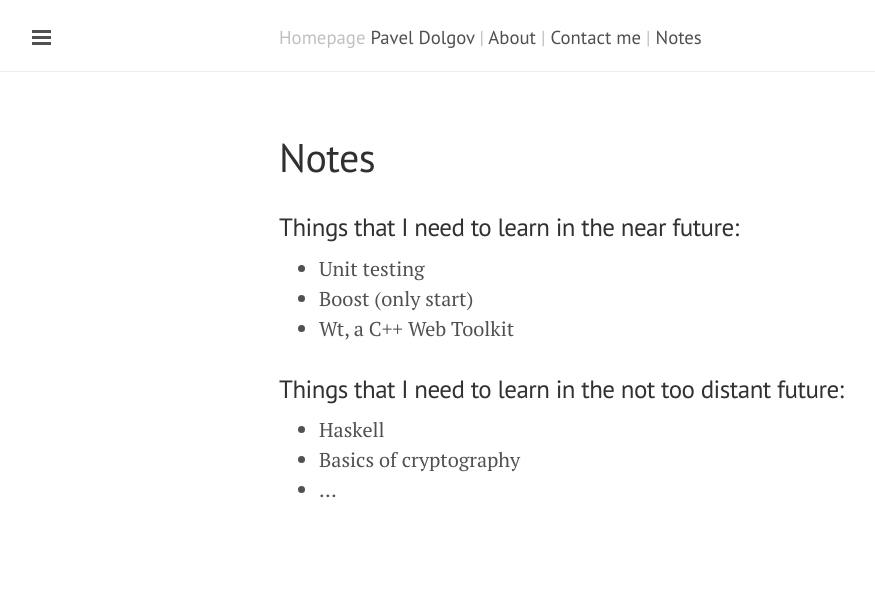
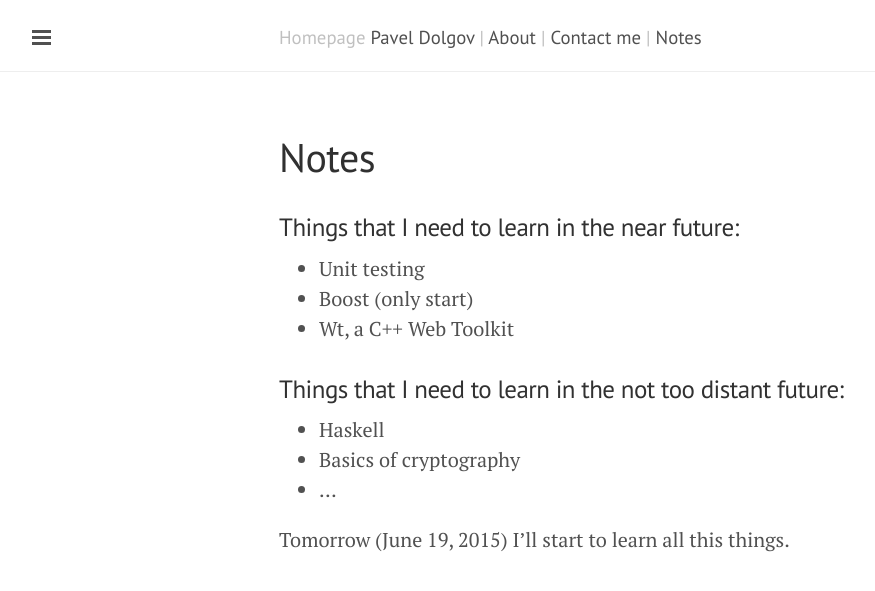
Before and after one commit to zer0main/zer0main.github.io, a Jekyll site: the page built from notes.md, in a window 1280 px wide. Shown: the top 591 px of the page, without its empty margins (1-876 px from the left). Built offline with Jekyll 4.4.1, drawn with Linux system fonts in a browser that asks for light colours; Markdown is read by kramdown in place of the engine named in the settings.

Commit message:
Notes: record about start of learning

```diff
--- a/notes.md
+++ b/notes.md
@@ -14,3 +14,5 @@ title: Notes
  - Haskell
  - Basics of cryptography
  - ...
+
+Tomorrow (June 19, 2015) I'll start to learn all this things.
```
